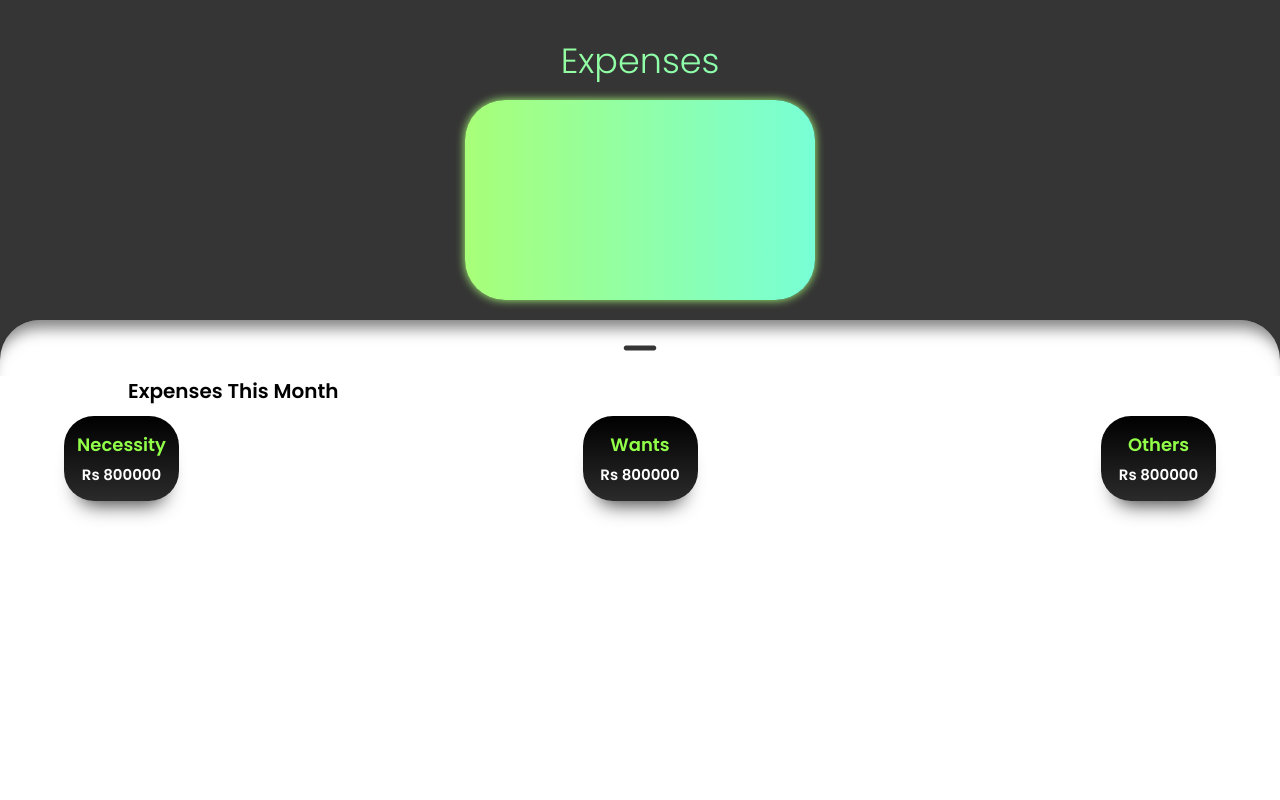
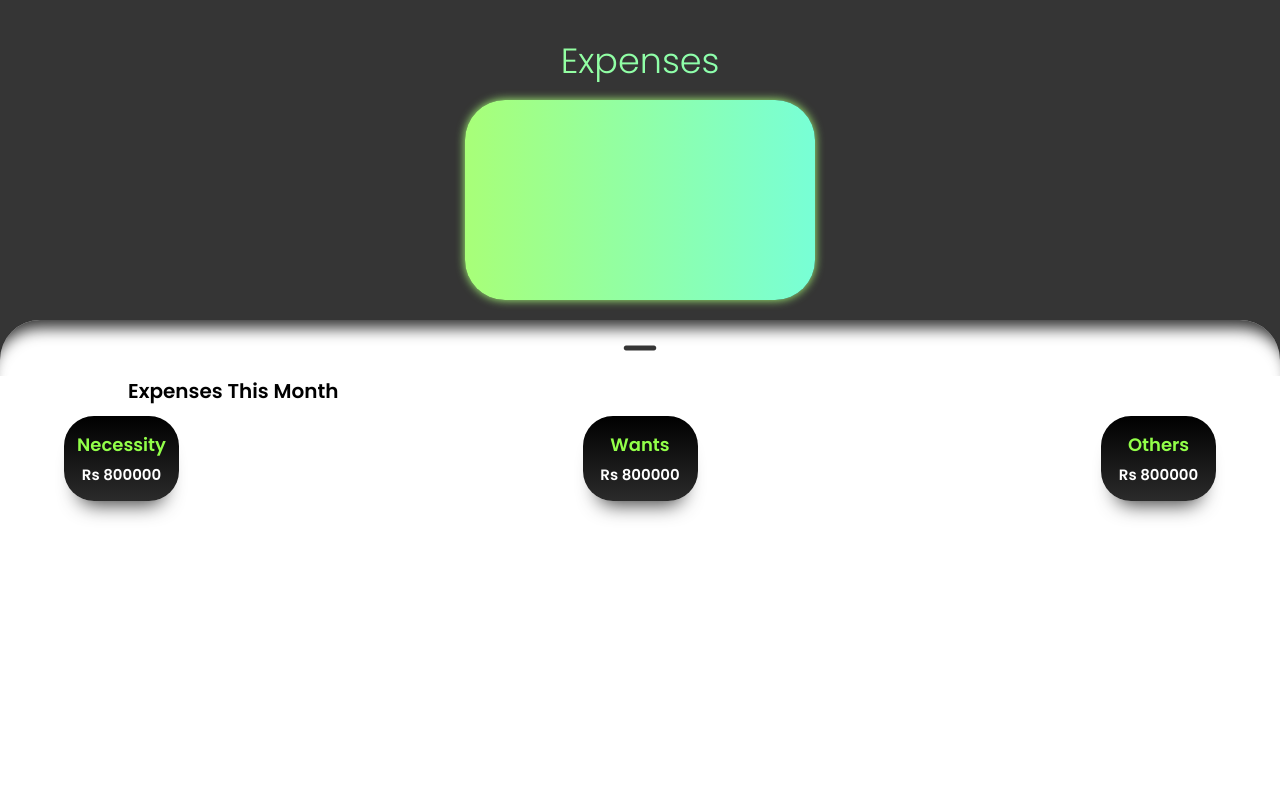
Before and after one commit to Samiran95/latest-tracker, a plain HTML site: page Main/HTML/main.html in a window 1280 px wide. Shown: the top 800 px of the page. Drawn offline with Linux system fonts and the light colour scheme.

Commit message:
Update main.css

```diff
--- a/Main/CSS/main.css
+++ b/Main/CSS/main.css
@@ -102,7 +102,7 @@ body{
     justify-content: center;
     border-radius: 40px 40px 0px 0px;
     background-color: white;
-    box-shadow: inset 0px 18px 15px -10px rgba(0, 0, 0, 0.5)
+    box-shadow: inset 0px 18px 15px -10px rgba(0, 0, 0, 0.8)
 }
 
 .middle-title{
```
